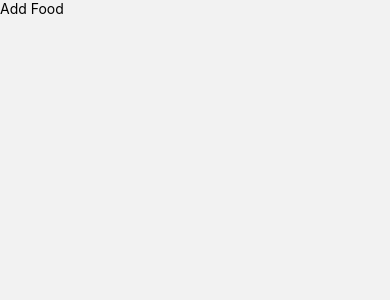
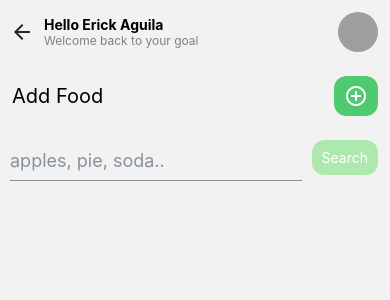
Before and after one commit to ErickAguila/react-native-calorias, a React Native app: screen /AddFood in a window 390 px wide. Shown: the top 300 px of the page. Built offline with nearby package versions, Linux system fonts and the light colour scheme; grey boxes are pictures that could not be loaded.

Commit message:
Crear componente de filtro en pantalla detalle

```diff
--- a/package.json
+++ b/package.json
@@ -18,7 +18,8 @@
     "react": "18.2.0",
     "react-native": "0.73.4",
     "react-native-safe-area-context": "^4.9.0",
-    "react-native-screens": "^3.29.0"
+    "react-native-screens": "^3.29.0",
+    "react-native-vector-icons": "^10.0.3"
   },
   "devDependencies": {
     "@babel/core": "^7.20.0",
--- a/src/components/Header/Header.tsx
+++ b/src/components/Header/Header.tsx
@@ -1,3 +1,5 @@
+import {useNavigation} from '@react-navigation/native';
+import {Button, Icon} from '@rneui/themed';
 import React from 'react';
 import {View, StyleSheet, Text, Image} from 'react-native';
 
@@ -7,8 +9,18 @@ const staticInfo = {
 };
 
 const Header = () => {
+  const {canGoBack, goBack} = useNavigation();
   return (
     <View style={styles.container}>
+      {canGoBack() ? (
+        <View style={styles.arrowContainer}>
+          <Button
+            icon={<Icon name="arrow-back" size={24} />}
+            type="clear"
+            onPress={() => goBack()}
+          />
+        </View>
+      ) : undefined}
       <View style={styles.leftContainer}>
         <Text style={styles.name}>{`Hello ${staticInfo.name}`}</Text>
         <Text style={styles.subTitle}>Welcome back to your goal</Text>
@@ -46,6 +58,9 @@ const styles = StyleSheet.create({
     height: 40,
     borderRadius: 24,
   },
+  arrowContainer: {
+    marginLeft: -12,
+  },
 });
 
 export default Header;
--- a/src/views/AddFood/AddFood.tsx
+++ b/src/views/AddFood/AddFood.tsx
@@ -1,14 +1,69 @@
 import React from 'react';
 import {View, Text, StyleSheet} from 'react-native';
+import Header from '../../components/Header';
+import {Button, Icon, Input} from '@rneui/themed';
 
 const AddFood = () => {
   return (
-    <View>
-      <Text>Add Food</Text>
+    <View style={styles.container}>
+      <Header />
+      <View style={styles.addFoodContainer}>
+        <View style={styles.legendContainer}>
+          <Text style={styles.addFoddLegend}>Add Food</Text>
+        </View>
+        <View style={styles.addFoddBtnContainer}>
+          <Button
+            icon={<Icon name="add-circle-outline" color="#fff" />}
+            radius="lg"
+            color="#4ecb71"
+          />
+        </View>
+      </View>
+      <View style={styles.searchContainer}>
+        <View style={styles.inputContainer}>
+          <Input placeholder="apples, pie, soda.." />
+        </View>
+        <Button
+          title="Search"
+          color="#ade8af"
+          titleStyle={styles.searchBtnTile}
+          radius="lg"
+        />
+      </View>
     </View>
   );
 };
 
-const styles = StyleSheet.create({});
+const styles = StyleSheet.create({
+  container: {
+    padding: 12,
+  },
+  legendContainer: {
+    flex: 1,
+  },
+  addFoddBtnContainer: {
+    flex: 1,
+    alignItems: 'flex-end',
+  },
+  addFoodContainer: {
+    flexDirection: 'row',
+    alignItems: 'center',
+    marginVertical: 24,
+  },
+  addFoddLegend: {
+    fontSize: 20,
+  },
+  searchContainer: {
+    flexDirection: 'row',
+  },
+  inputContainer: {
+    flex: 1,
+    marginLeft: -12,
+  },
+  searchBtnTile: {
+    color: '#FFF',
+    fontSize: 14,
+  },
+});
 
 export default AddFood;
--- a/src/views/Home/Home.tsx
+++ b/src/views/Home/Home.tsx
@@ -1,12 +1,35 @@
 import React from 'react';
-import {View, StyleSheet} from 'react-native';
+import {View, StyleSheet, Text} from 'react-native';
 
 import Header from '../../components/Header';
+import {Button, Icon} from '@rneui/themed';
+import {useNavigation} from '@react-navigation/native';
+import {NativeStackNavigationProp} from '@react-navigation/native-stack';
+import {RootStackParams} from '../../types';
 
 const Home = () => {
+  const {navigate} =
+    useNavigation<NativeStackNavigationProp<RootStackParams, 'Home'>>();
+  const handleAddCaloriesPress = () => {
+    navigate('AddFood');
+  };
+
   return (
     <View style={styles.container}>
       <Header />
+      <View style={styles.caloriesContainer}>
+        <View style={styles.leftContainer}>
+          <Text style={styles.caloriesLegend}>Calories</Text>
+        </View>
+        <View style={styles.rightContainer}>
+          <Button
+            icon={<Icon name="add-circle-outline" color="#fff" />}
+            radius="lg"
+            color="#4ecb71"
+            onPress={handleAddCaloriesPress}
+          />
+        </View>
+      </View>
     </View>
   );
 };
@@ -17,6 +40,23 @@ const styles = StyleSheet.create({
     backgroundColor: '#FFF',
     flex: 1,
   },
+  caloriesContainer: {
+    flexDirection: 'row',
+    alignItems: 'center',
+    marginVertical: 24,
+  },
+  leftContainer: {
+    flex: 1,
+    justifyContent: 'center',
+  },
+  rightContainer: {
+    flex: 1,
+    alignItems: 'flex-end',
+    justifyContent: 'center',
+  },
+  caloriesLegend: {
+    fontSize: 20,
+  },
 });
 
 export default Home;
```
